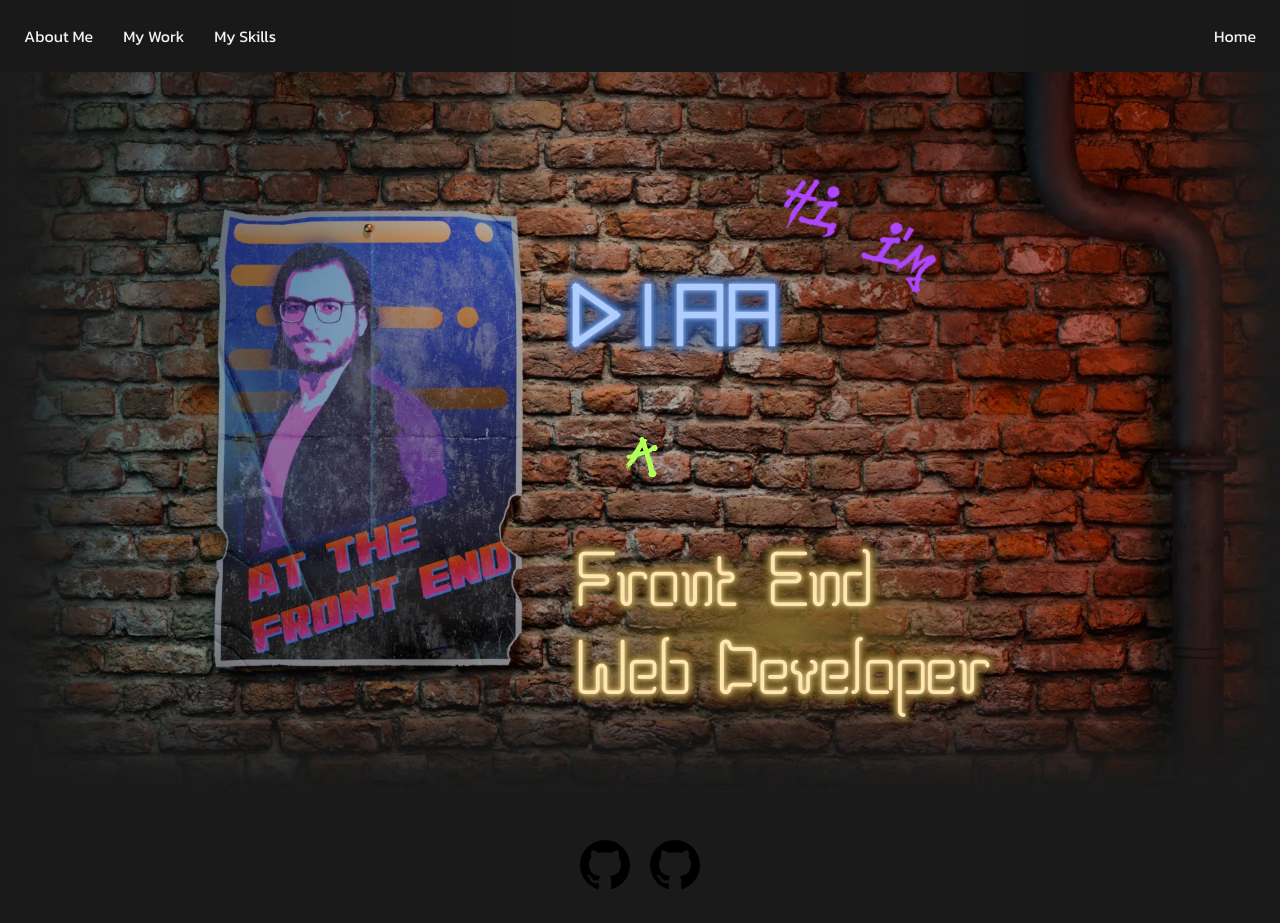
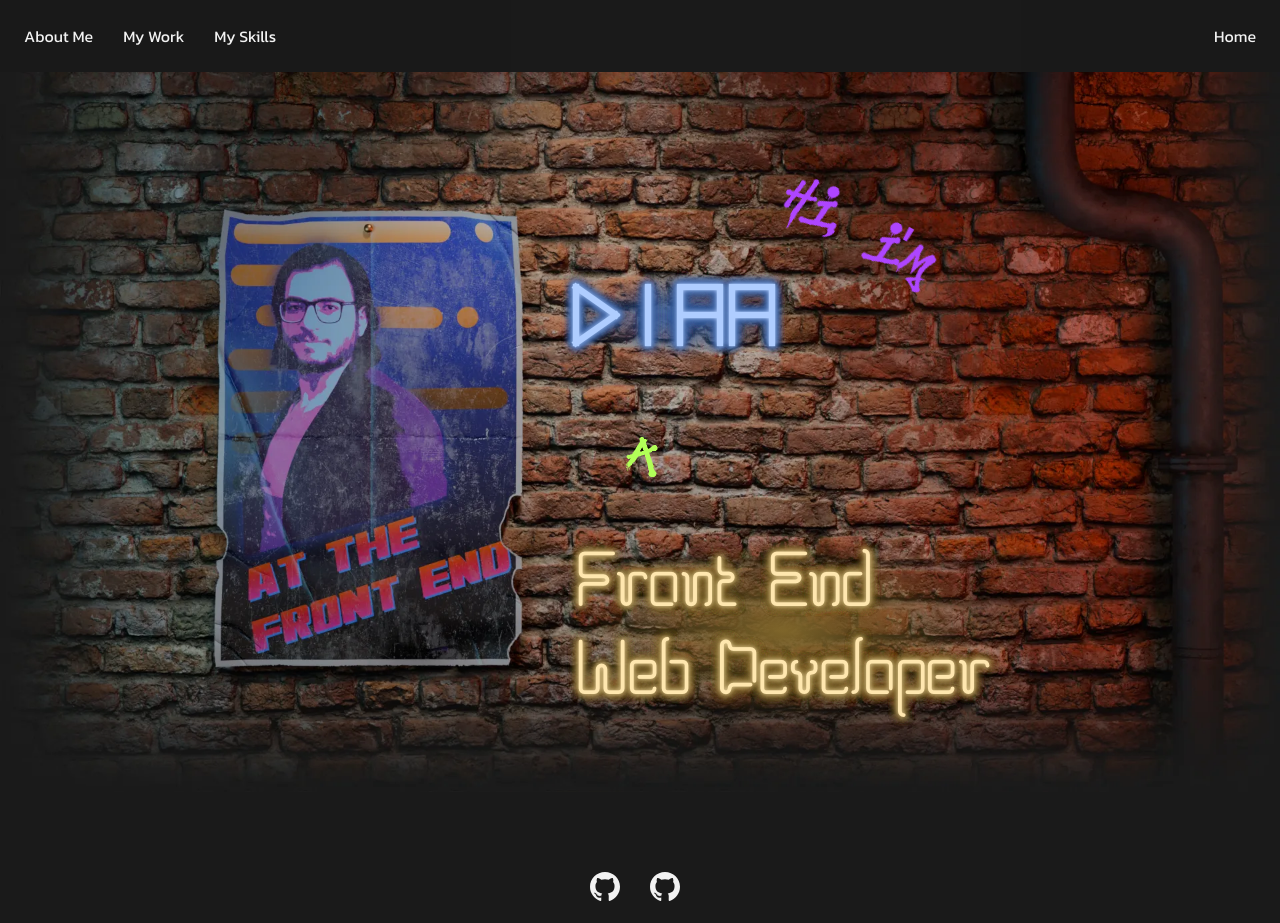
Before and after one commit to Diaa-E/portfolio, a React (Vite) app: page /web in a window 1280 px wide. Shown: the top 923 px of the page. Built offline with nearby package versions, Linux system fonts and the light colour scheme.

Commit message:
Added styles to social links

```diff
--- a/src/components/SocialLinks.jsx
+++ b/src/components/SocialLinks.jsx
@@ -7,13 +7,18 @@ export default function SocialLinks({ socialLinks = [] })
         {
             socialLinks.map(link => (
                 <li key={link.to}>
-                    <a href={link.to} aria-label={link.name}>
+                    <a href={link.to} className={styles["social-link"]}>
                         <img
                             className={styles["social-link-icon"]}
                             src={link.icon}
                             alt={link.name}
                             aria-hidden
                         />
+                        <span className={styles["link-text"]}>
+                        {
+                            link.name
+                        }
+                    </span>
                     </a>
                 </li>
             ))
--- a/src/components/SocialLinks.module.css
+++ b/src/components/SocialLinks.module.css
@@ -3,10 +3,34 @@
     gap: 20px;
     justify-items: center;
     justify-content: center;
-    margin: 3rem 0 0 0;
+    margin: 5rem 0 0 0;
+}
+
+.social-link, .social-link:visited{
+    color: var(--text);
+    display: flex;
+    gap: 10px;
+}
+
+.link-text{
+    font-family: var(--font-default);
+    cursor: pointer;
+    width: 0;
+    overflow: hidden;
+    transition-duration: .2s;
+    transition-timing-function: ease-in-out;
+}
+
+.social-link:hover .link-text{
+    width: 50px;
+}
+
+.social-link:hover{
+    filter: var(--filter-neon-blue);
 }
 
 .social-link-icon{
-    max-height: 50px;
-    max-width: 50px;
+    cursor: pointer;
+    max-height: 30px;
+    max-width: 30px;
 }
--- a/src/globals.css
+++ b/src/globals.css
@@ -34,6 +34,8 @@
     --neon-yellow: #d8fe7c;
     --neon-blue: #afcdff;
     --neon-gold: #ffe7af;
+
+    --filter-neon-blue: brightness(0) invert(75%) sepia(4%) saturate(4797%) hue-rotate(189deg) brightness(106%) contrast(100%);
 
     --neon-pink-off: #ff5bd696;
     --neon-yellow-off: #748e36;
```
Also changed, not shown: src/assets/icons/github.svg.
